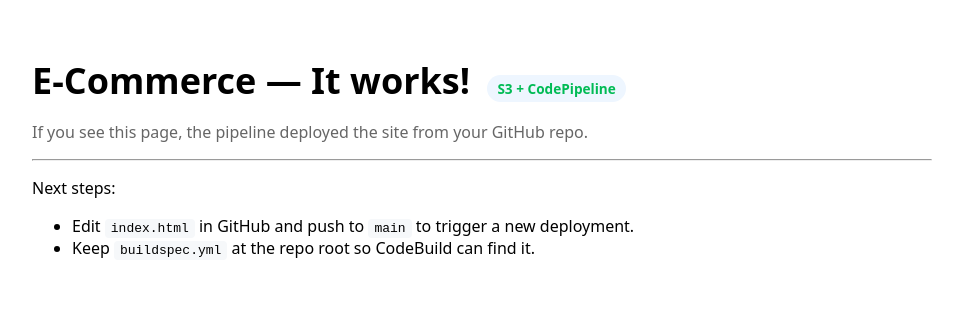
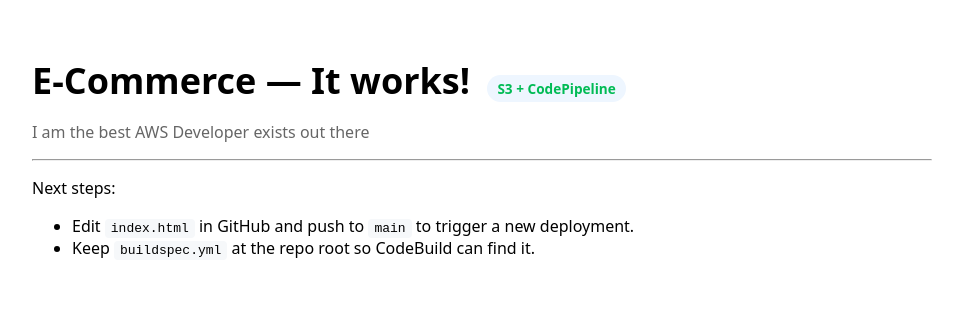
Before and after one commit to gopyroyal/AWS-CAPSTONE-ECOMMERCE-PROJECT, a plain HTML site: page index.html in a window 1280 px wide. Shown: the whole page, without its empty margins (158-1121 px from the left). Drawn offline with Linux system fonts and the light colour scheme.

Commit message:
Update index.html

```diff
--- a/index.html
+++ b/index.html
@@ -14,7 +14,7 @@
 </head>
 <body>
   <h1>E‑Commerce — It works! <span class="tag">S3 + CodePipeline</span></h1>
-  <p class="muted">If you see this page, the pipeline deployed the site from your GitHub repo.</p>
+  <p class="muted">I am the best AWS Developer exists out there</p>
   <hr>
   <p>Next steps:</p>
   <ul>
```
